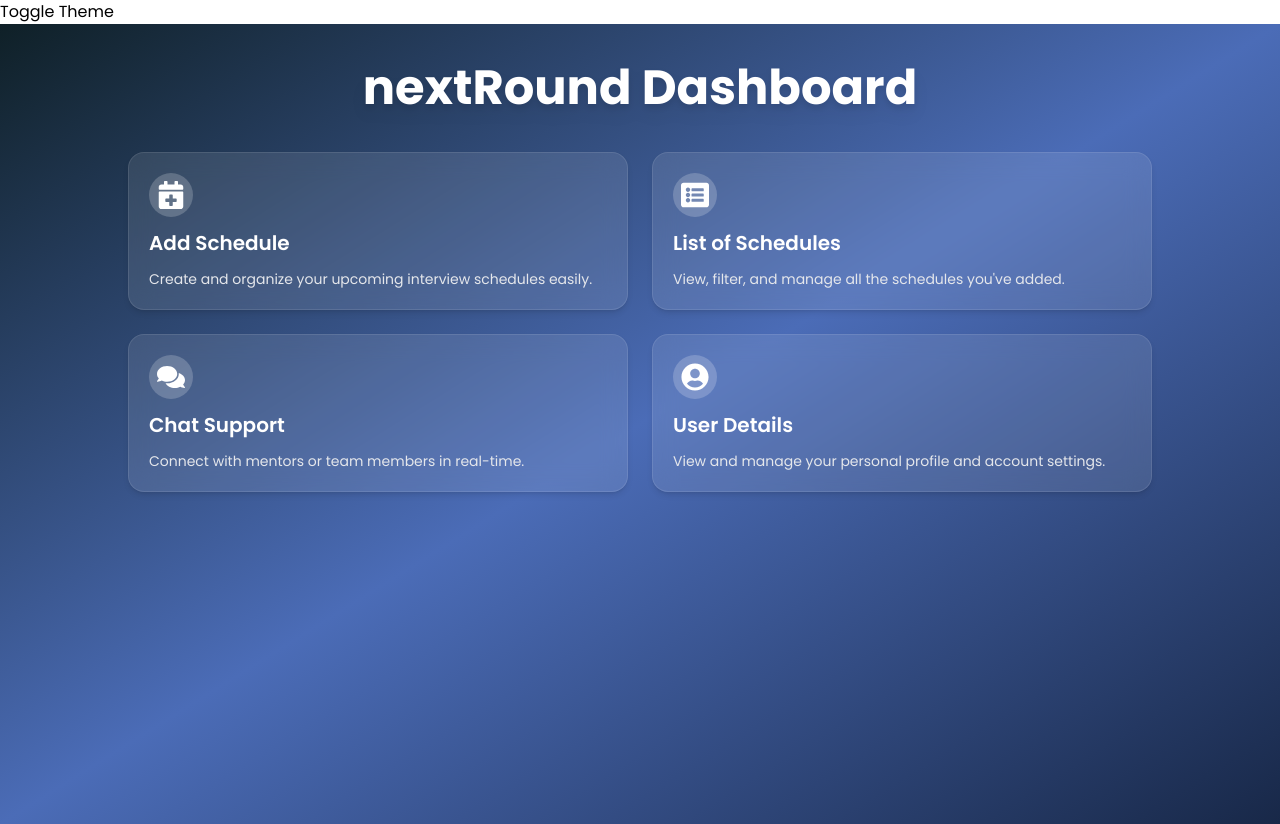
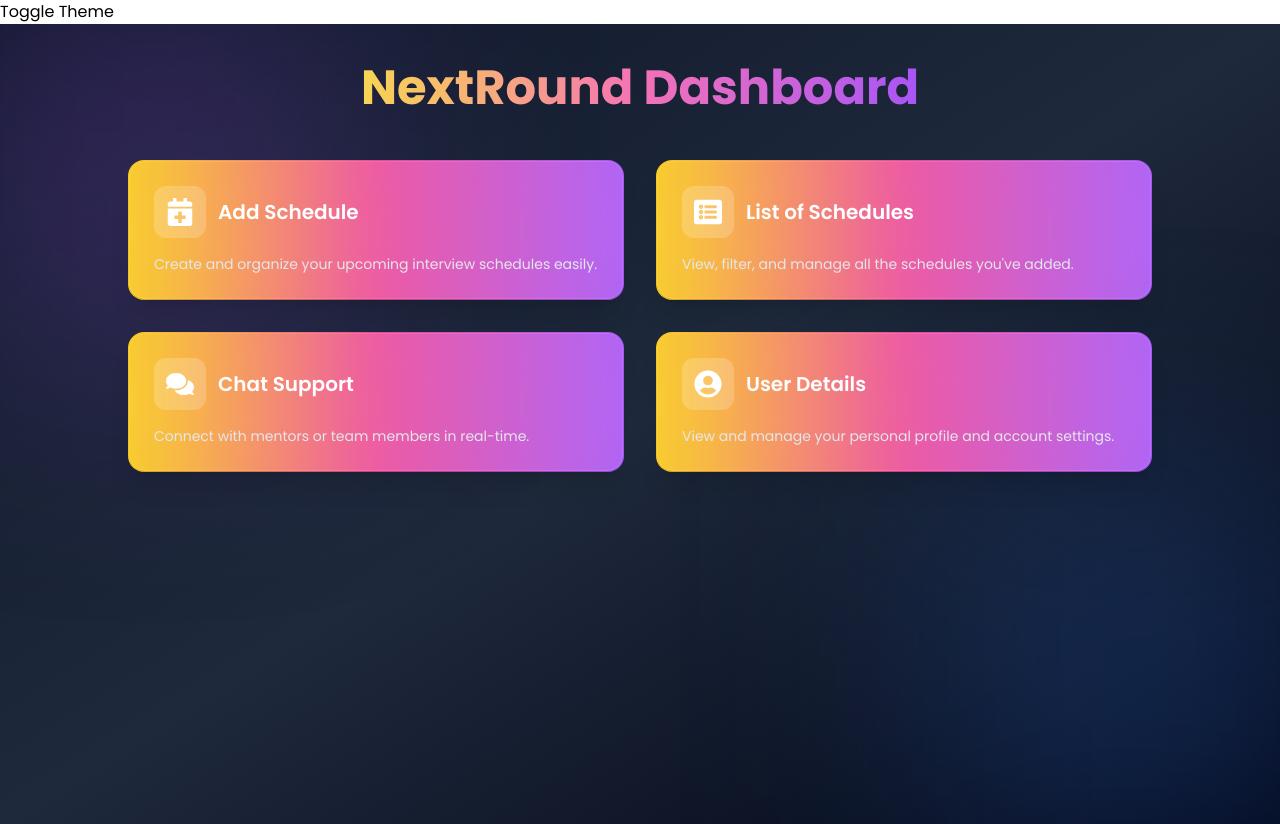
Before and after one commit to amardeep-SDE/nextRound---MERN, a React (Vite) app in the folder client/: page /dashboard in a window 1280 px wide. Built offline with nearby package versions, Linux system fonts and the light colour scheme.

Commit message:
feat: new ui in dashboard

```diff
--- a/client/src/pages/Dashboard.jsx
+++ b/client/src/pages/Dashboard.jsx
@@ -1,7 +1,13 @@
 import React from "react";
 import { useNavigate } from "react-router-dom";
 import ThemeToggle from "./ThemeToggle";
-import { FaCalendarPlus, FaListAlt, FaComments, FaUserCircle } from "react-icons/fa";
+import {
+  FaCalendarPlus,
+  FaListAlt,
+  FaComments,
+  FaUserCircle,
+} from "react-icons/fa";
+import { motion } from "framer-motion";
 
 const cardData = [
   {
@@ -36,32 +42,61 @@ const Dashboard = () => {
   return (
     <>
       <ThemeToggle />
-      <div className="min-h-screen bg-gradient-to-br from-[#0f2027] via-[#4b6cb7] to-[#182848] p-6 md:p-10">
-        <h1 className="text-4xl md:text-5xl font-bold text-white mb-10 text-center drop-shadow-lg">
-          nextRound Dashboard
+
+      <div className="min-h-screen bg-gradient-to-br from-[#0f172a] via-[#1e293b] to-[#020617] p-6 md:p-10 relative overflow-hidden">
+
+        {/* Glow Background */}
+        <div className="absolute w-[400px] h-[400px] bg-purple-500/20 blur-[120px] top-[-50px] left-[-50px]" />
+        <div className="absolute w-[400px] h-[400px] bg-blue-500/20 blur-[120px] bottom-[-50px] right-[-50px]" />
+
+        <h1 className="text-4xl md:text-5xl font-bold text-white mb-12 text-center">
+          <span className="bg-gradient-to-r from-yellow-300 via-pink-400 to-purple-500 bg-clip-text text-transparent">
+            NextRound Dashboard
+          </span>
         </h1>
 
-        <div className="grid grid-cols-1 sm:grid-cols-2 lg:grid-cols-2 gap-6 max-w-5xl mx-auto">
+        <div className="grid grid-cols-1 sm:grid-cols-2 gap-8 max-w-5xl mx-auto">
           {cardData.map((card, index) => (
-            <div
+            <motion.div
               key={index}
+              whileHover={{ y: -8, scale: 1.03 }}
+              transition={{ type: "spring", stiffness: 200 }}
               onClick={() => {
                 if (!card.disabled && card.route) navigate(card.route);
               }}
-              className={`group relative p-5 rounded-2xl bg-white/10 text-white backdrop-blur-md border border-white/10 shadow-md transition-all duration-300 ease-in-out transform ${
-                card.disabled
-                  ? "opacity-50 cursor-not-allowed"
-                  : "cursor-pointer hover:-translate-y-2 hover:shadow-xl hover:bg-white/20"
+              className={`relative rounded-2xl p-[1px] bg-gradient-to-r from-yellow-400 via-pink-500 to-purple-500 group ${
+                card.disabled ? "opacity-50 cursor-not-allowed" : "cursor-pointer"
               }`}
             >
-              <div className="relative z-10 flex flex-col items-start gap-3">
-                <div className="text-white bg-white/20 p-2 rounded-full">
-                  {card.icon}
+              {/* Inner Card */}
+              <div className="relative bg-white/10 backdrop-blur-xl border border-white/10 rounded-2xl p-6 text-white shadow-xl group-hover:border-white/30 transition duration-300">
+
+                {/* Shine Effect */}
+                <div className="absolute inset-0 opacity-0 group-hover:opacity-100 transition duration-500">
+                  <div className="absolute -left-10 top-0 w-40 h-full bg-white/10 rotate-12 transform translate-x-[-100%] group-hover:translate-x-[300%] transition duration-700"></div>
                 </div>
-                <h2 className="text-xl font-semibold">{card.title}</h2>
-                <p className="text-sm text-gray-200">{card.description}</p>
+
+                {/* Content */}
+                <div className="relative z-10 flex flex-col gap-4">
+
+                  <div className="flex items-center gap-3">
+                    <div className="text-white bg-white/20 p-3 rounded-xl group-hover:scale-110 transition duration-300">
+                      {card.icon}
+                    </div>
+                    <h2 className="text-xl font-semibold group-hover:text-yellow-300 transition">
+                      {card.title}
+                    </h2>
+                  </div>
+
+                  <p className="text-sm text-gray-200 group-hover:text-white transition">
+                    {card.description}
+                  </p>
+                </div>
+
+                {/* Bottom Line Animation */}
+                <div className="absolute bottom-0 left-0 w-0 h-[2px] bg-gradient-to-r from-yellow-400 via-pink-500 to-purple-500 group-hover:w-full transition-all duration-500"></div>
               </div>
-            </div>
+            </motion.div>
           ))}
         </div>
       </div>
```
